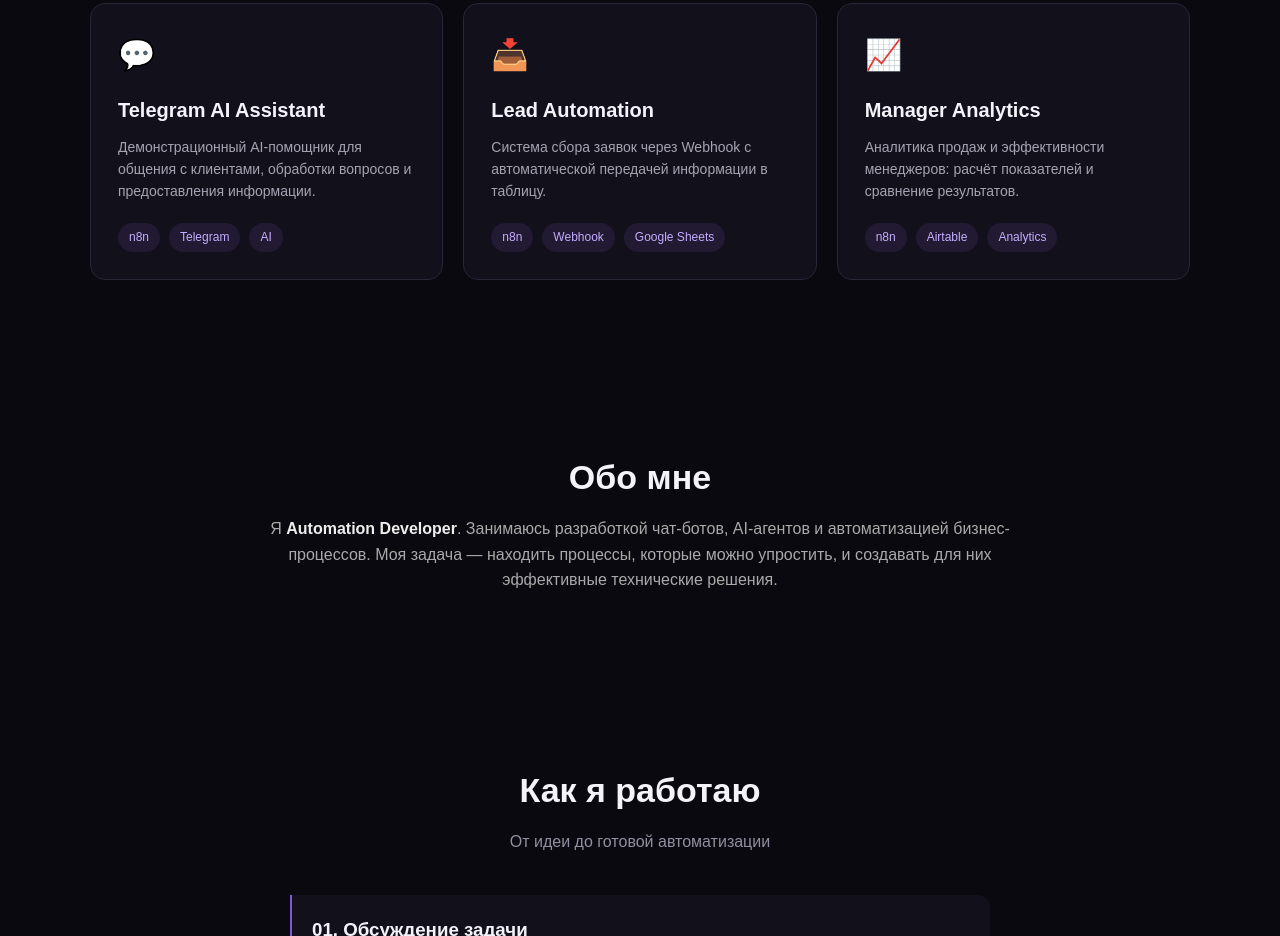
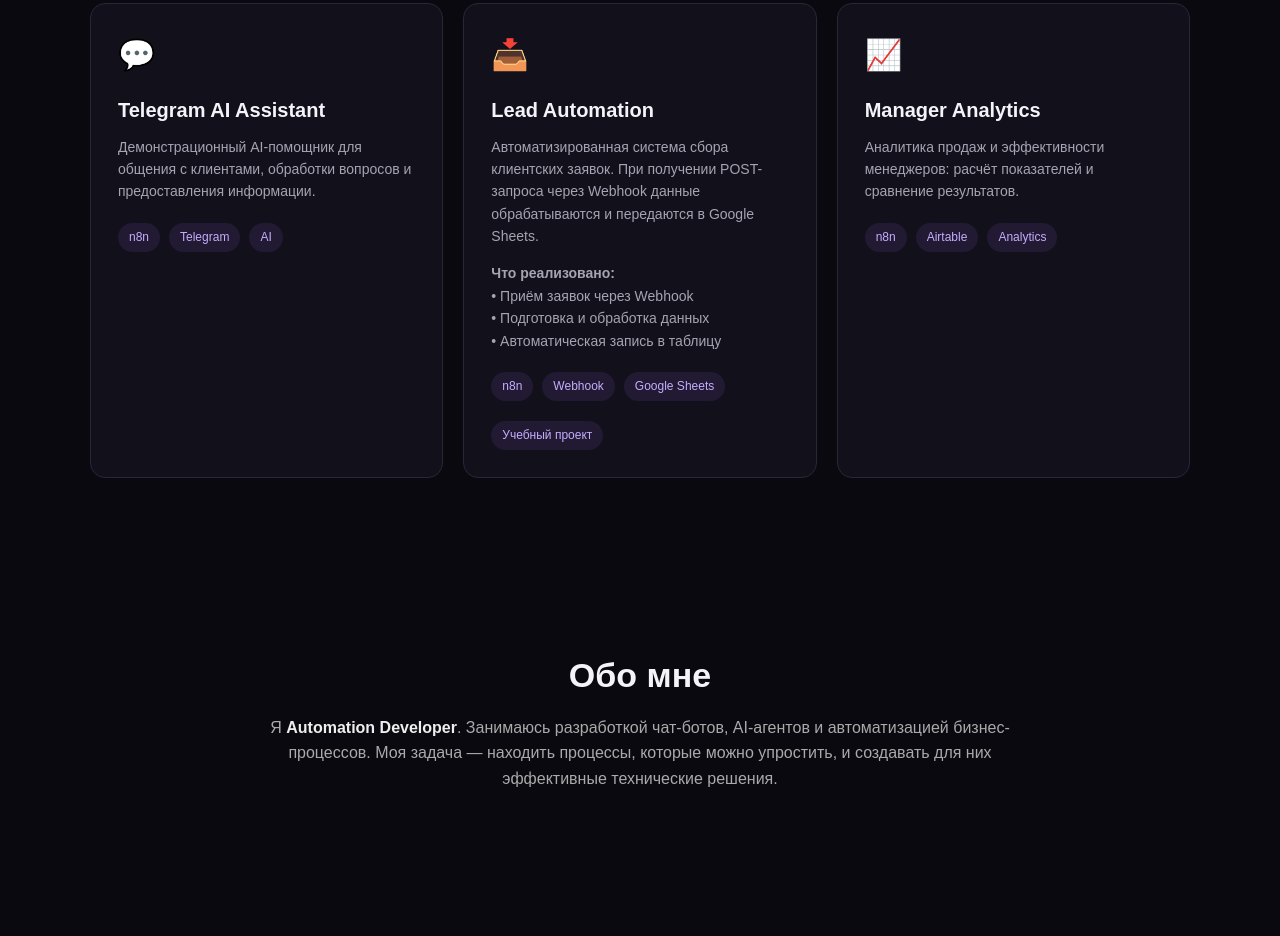
Before and after one commit to kirilmiron098123-cell/kirilmiron098123-cell.github.io, a plain HTML site: page index.html in a window 1280 px wide. Shown: the part 1434-2370 px from the top of the page. Drawn offline with Linux system fonts and the light colour scheme.

Commit message:
Update index.html

```diff
--- a/index.html
+++ b/index.html
@@ -100,8 +100,25 @@ footer{border-top:1px solid #242333;padding:25px;text-align:center;color:#777;fo
 <div class="card">
 <div class="icon">📥</div>
 <h3>Lead Automation</h3>
-<p>Система сбора заявок через Webhook с автоматической передачей информации в таблицу.</p>
-<div class="pills"><span class="pill">n8n</span><span class="pill">Webhook</span><span class="pill">Google Sheets</span></div>
+<p>
+  Автоматизированная система сбора клиентских
+  заявок. При получении POST-запроса через Webhook
+  данные обрабатываются и передаются в Google Sheets.
+</p>
+<p style="margin-top:15px">
+  <strong>Что реализовано:</strong><br>
+  • Приём заявок через Webhook<br>
+  • Подготовка и обработка данных<br>
+  • Автоматическая запись в таблицу
+</p>
+<div class="pills">
+  <span class="pill">n8n</span>
+  <span class="pill">Webhook</span>
+  <span class="pill">Google Sheets</span>
+</div>
+<div class="pills">
+  <span class="pill">Учебный проект</span>
+</div>
 </div>
 <div class="card">
 <div class="icon">📈</div>
@@ -137,7 +154,7 @@ footer{border-top:1px solid #242333;padding:25px;text-align:center;color:#777;fo
 <div class="container">
 <h2 class="section-title">Есть задача?</h2>
 <p>Давайте обсудим, как автоматизация поможет вашему бизнесу.</p>
-<a class="btn" href="https://t.me/your_username">Написать в Telegram →</a>
+<a class="btn" href="https://t.me/kisamirl">Написать в Telegram →</a>
 </div>
 </section>
 </main>
```
